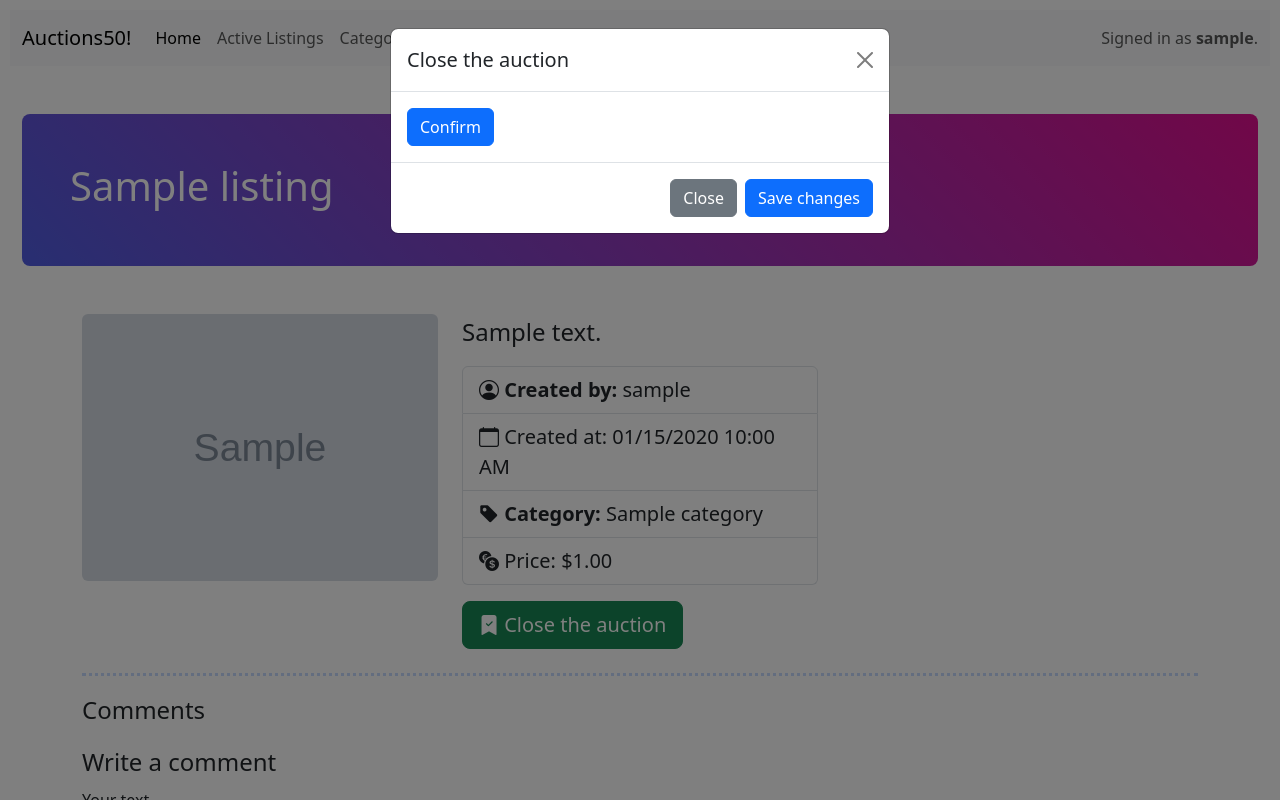
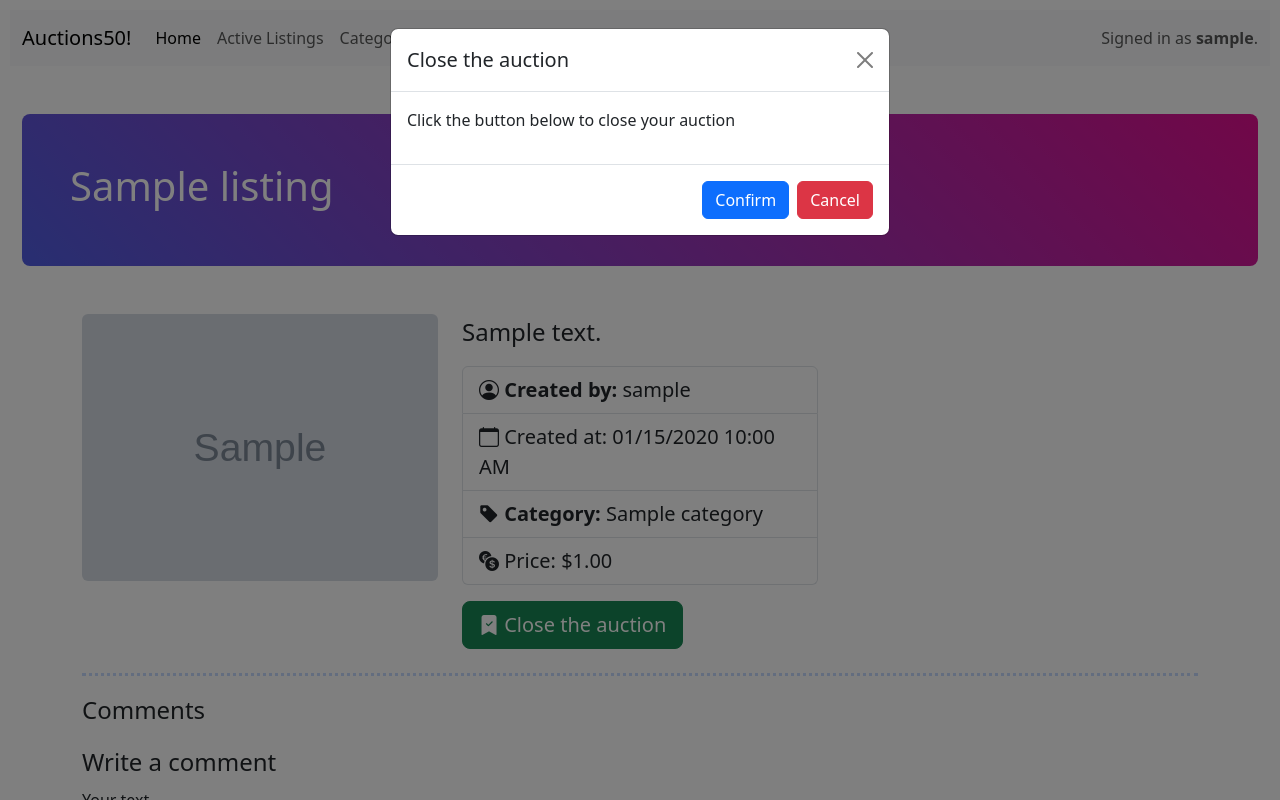
Before and after one commit to dtettarasar/cs50w-pset2, a Django app: page /view-listing/1/ in a window 1280 px wide, after a click on "Close the auction". Run offline with Django 3.2, Linux system fonts and the light colour scheme; a user stored in the database is signed in; tables that the repository leaves empty hold one stand-in row (values such as "Sample post"); grey boxes marked "Sample" are stand-in pictures; some libraries are stand-ins or nearby versions.

Commit message:
update the view listing template: add message for cancelled auction + adjustment in the auction closing modal

```diff
--- a/auctions/templates/auctions/view_listing.html
+++ b/auctions/templates/auctions/view_listing.html
@@ -58,6 +58,12 @@
                             </div>
 
                         {% endif %}
+
+                    {% elif listing.status == 'cancelled' %}
+
+                        <div class="alert alert-primary" role="alert">
+                            <span class="fs-5"><i class="bi bi-info-circle-fill"></i> auction cancelled</span>
+                        </div>
 
                     {% endif %}
 
@@ -284,6 +290,12 @@
                     </div>
                     <div class="modal-body">
 
+                        <p>Click the button below to close your auction</p>
+
+
+                    </div>
+                    <div class="modal-footer">
+
                         <form action="{% url 'auctions:close_auction' listing.id %}" method="post">
 
                             {% csrf_token %}
@@ -292,10 +304,7 @@
 
                         </form>
 
-                    </div>
-                    <div class="modal-footer">
-                        <button type="button" class="btn btn-secondary" data-bs-dismiss="modal">Close</button>
-                        <button type="button" class="btn btn-primary">Save changes</button>
+                        <button type="button" class="btn btn-danger" data-bs-dismiss="modal">Cancel</button>
                     </div>
                 </div>
             </div>
```
